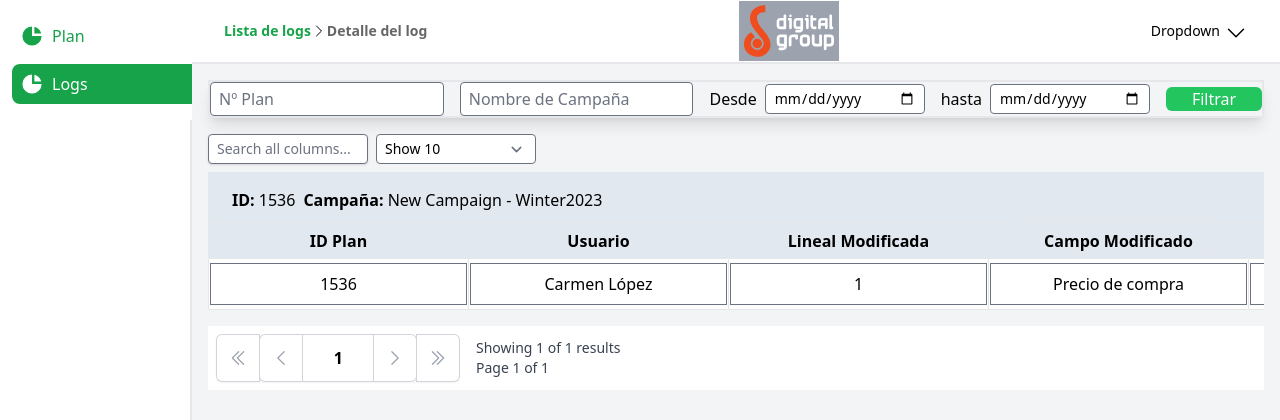
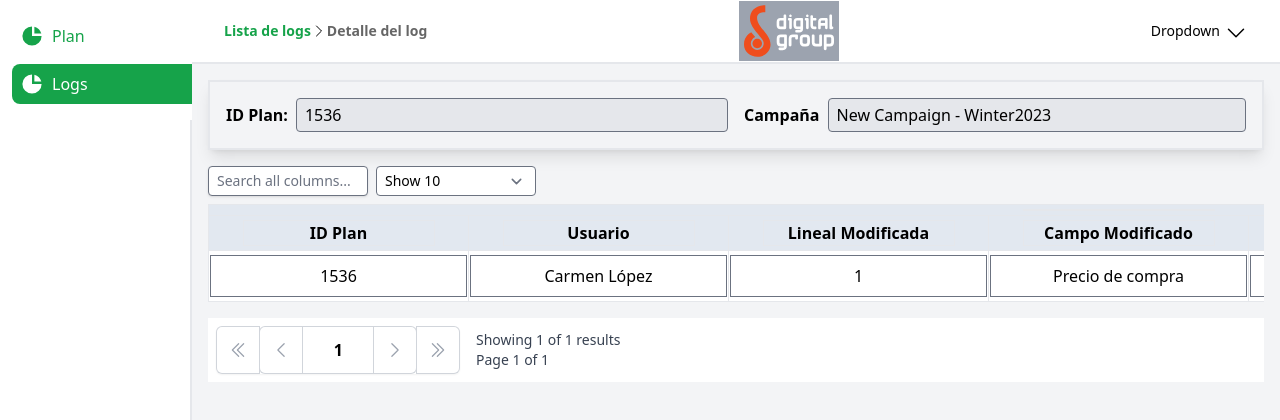
Before and after one commit to xabierlameiro/clean-started, a Next.js app: page /logs/1536 in a window 1280 px wide. Shown: the top 420 px of the page. Built offline with nearby package versions, Linux system fonts and the light colour scheme.

Commit message:
refactor LogDetails Filters

```diff
--- a/src/components/Logs/filter/index.tsx
+++ b/src/components/Logs/filter/index.tsx
@@ -1,22 +1,37 @@
-const LogsFilter: React.FC = () => {
+import { IsLogDetailProps } from '@/pages/logs/[logId]';
+
+interface LogsFilterProps {
+    isLogDetail: IsLogDetailProps;
+}
+
+const LogsFilter: React.FC<LogsFilterProps> = ({ isLogDetail }) => {
     return (
         <section className="w-full mb-4 border-2 shadow-lg">
-            <div className="flex items-center justify-end gap-4">
+            <div className="flex gap-4 p-4">
+                <div className="flex items-center gap-2 flex-grow lg:w-1/2 lg:flex-grow-0">
+                    {isLogDetail && <h3 className="font-bold min-w-max">ID Plan:</h3>}
                     <input
                         type="text"
                         placeholder="Nº Plan"
-                    className={`text-md px-2 py-1 border rounded w-32 flex-grow `}
+                        className={`px-2 py-1 border rounded w-full ${!!isLogDetail ? 'bg-gray-200' : null}`}
                         name="documentNumber"
-                    value=""
+                        value={isLogDetail ? isLogDetail.ID_Plan : ''}
+                        disabled={!!isLogDetail}
                     />
-
+                </div>
+                <div className="flex items-center gap-2 flex-grow lg:w-1/2 lg:flex-grow-0">
+                    {isLogDetail && <h3 className="font-bold w-min">Campaña</h3>}
                     <input
                         type="text"
                         placeholder="Nombre de Campaña"
-                    className={`px-2 py-1 border rounded w-32 flex-grow `}
+                        className={`px-2 py-1 border rounded w-full ${!!isLogDetail ? 'bg-gray-200' : null}`}
                         name="campaign"
-                    value=""
+                        value={!isLogDetail ? '' : isLogDetail.campaña}
+                        disabled={!!isLogDetail}
                     />
+                </div>
+                {!isLogDetail && (
+                    <>
                         <div className="flex items-center gap-2">
                             <label title="end date">Desde</label>
                             <input name="start date" type="date" className="text-sm px-2 py-1 border rounded w-40" />
@@ -26,6 +41,8 @@ const LogsFilter: React.FC = () => {
                             <input name="end date" type="date" className="text-sm px-2 py-1 border rounded w-40" />
                         </div>
                         <button className="bg-green-500 text-white w-24 rounded-md">Filtrar</button>
+                    </>
+                )}
             </div>
         </section>
     );
--- a/src/components/Table/index.tsx
+++ b/src/components/Table/index.tsx
@@ -17,20 +17,14 @@ import { fuzzyFilter } from '@/components/Table/utils/fuzzyFilter';
 import useTable from './hooks/useTable';
 import useColumns from './hooks/useColumns';
 import TablePagination from './Pagination';
-import { IsLogDetailProps } from '@/pages/logs/[logId]';
+
 interface EditableTableProps {
     dataList: (Plan | PlanDetail | Log | LogDetail)[];
     isEditable?: boolean;
     showDetails?: boolean;
-    isLogDetail?: IsLogDetailProps;
 }
 
-export const EditableTable: React.FC<EditableTableProps> = ({
-    dataList,
-    isEditable = false,
-    showDetails = false,
-    isLogDetail = null,
-}) => {
+export const EditableTable: React.FC<EditableTableProps> = ({ dataList, isEditable = false, showDetails = false }) => {
     const [data, setData] = useState<(Plan | PlanDetail | Log | LogDetail)[]>(dataList);
     const [globalFilter, setGlobalFilter] = useState<string>('');
     const [columnFilters, setColumnFilters] = useState<ColumnFiltersState>([]);
@@ -108,18 +102,6 @@ export const EditableTable: React.FC<EditableTableProps> = ({
                     ))}
                 </select>
             </section>
-            {!isLogDetail ? null : (
-                <section className="flex gap-2 bg-slate-200 px-6 pt-4 ">
-                    <h2>
-                        <strong>ID: </strong>
-                        {isLogDetail.ID_Plan}
-                    </h2>
-                    <h2>
-                        <strong>Campaña: </strong>
-                        {isLogDetail.campaña}
-                    </h2>
-                </section>
-            )}
             <section className="overflow-x-scroll mb-2">
                 <table className="bg-white text-center mb-2 min-w-full">
                     <thead className="bg-slate-200 border border-solid rounded-lg">
--- a/src/pages/logs/[logId]/index.tsx
+++ b/src/pages/logs/[logId]/index.tsx
@@ -30,8 +30,8 @@ const LogDetails = () => {
         <Layout
             sidebar={<Menu menuList={menuList} />}
             header={<Header />}
-            subheader={<LogsFilter />}
-            content={<EditableTable dataList={filteredLogDetails} isLogDetail={isLogDetail} />}
+            subheader={<LogsFilter isLogDetail={isLogDetail} />}
+            content={<EditableTable dataList={filteredLogDetails} />}
         />
     );
 };
```
Lines whose indentation alone changed are shown as unchanged.
